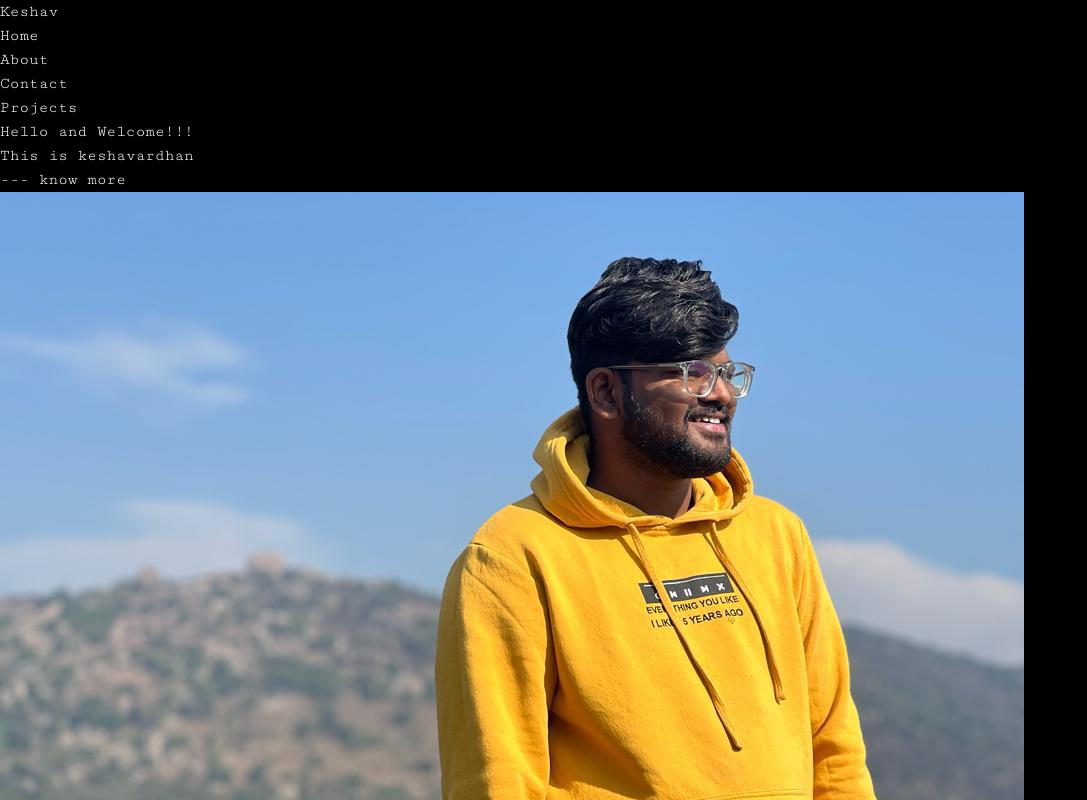
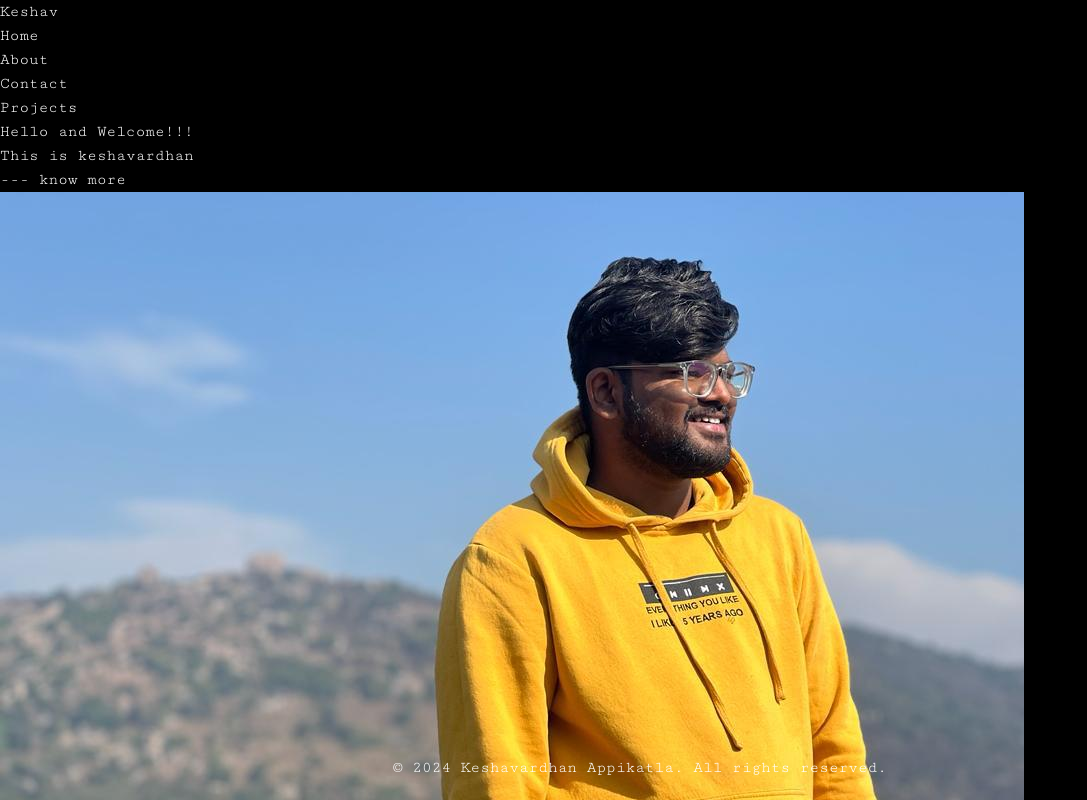
Before and after one commit to Applikatla/portfolio, a React (Vite) app: page / in a window 1280 px wide. Shown: the top 800 px of the page, without its empty margins (0-1087 px from the left). Built offline with nearby package versions, Linux system fonts and the light colour scheme.

Commit message:
5th commit

```diff
--- a/src/components/About.jsx
+++ b/src/components/About.jsx
@@ -1,7 +1,7 @@
 import React from "react";
 import Navbar from "./Navbar";
 import { useNavigate } from "react-router-dom";
-import { Fotter } from "./Footer";
+import { Footer} from "./Footer";
 
 export const About = () => {
   const commonStyles =
@@ -262,7 +262,7 @@ export const About = () => {
           </div>
         </div>
       </section>
-      <Fotter />
+      <Footer/>
     </>
   );
 };
--- a/src/components/Contact.jsx
+++ b/src/components/Contact.jsx
@@ -3,7 +3,7 @@ import Navbar from './Navbar';
 import emailjs from '@emailjs/browser';
 import { ToastContainer, toast } from 'react-toastify';
 import 'react-toastify/dist/ReactToastify.css';
-import { Fotter } from './Footer';
+import { Footer } from './Footer';
 
 const Input = ({ placeholder, name, type, value, handleChange }) => (
   <input
@@ -74,7 +74,7 @@ export const Contact = () => {
       <section className='form'>
 
       <div className="flex justify-center ">
-        <div className="p-5 sm:w-96 w-full flex flex-col justify-center items-center">
+        <div className="p-3 sm:w-96 w-full flex flex-col justify-center items-center">
           <div className="text-left">Your Name</div>
           <Input
             placeholder="Your Name"
@@ -120,7 +120,7 @@ export const Contact = () => {
         </div>
       </div>
             </section>
-          <Fotter/>
+          <Footer/>
       <ToastContainer />
     </>
   );
--- a/src/components/Footer.jsx
+++ b/src/components/Footer.jsx
@@ -1,8 +1,8 @@
 import React from 'react'
 
-export const Fotter = () => {
+export const Footer = () => {
   return (
-    <div className='text-center bg-black w-full z-10 bottom-0 shadow-lg'>
+    <div className='text-center bg-black w-full z-10 bottom-0 shadow-lg footer'>
         &copy; 2024 Keshavardhan Appikatla. All rights reserved.
     </div>
   )
--- a/src/components/Home.jsx
+++ b/src/components/Home.jsx
@@ -2,6 +2,7 @@ import React from "react";
 import Navbar from "./Navbar";
 import { useNavigate } from "react-router-dom";
 import { useState, useEffect } from "react";
+import { Footer } from "./Footer";
 export const Home = () => {
   const navigate = useNavigate();
   const [Text, setText] = useState("");
@@ -45,6 +46,10 @@ export const Home = () => {
           </div>
         </div>
       </section>
+      <div className="foot">
+
+      <Footer/>
+      </div>
     </>
   );
 };
--- a/src/components/Projects.jsx
+++ b/src/components/Projects.jsx
@@ -1,5 +1,6 @@
 import React from "react";
 import Navbar from "./Navbar";
+import { Footer } from "./Footer";
 
 export const Projects = () => {
   const commonStyles =
@@ -120,6 +121,7 @@ export const Projects = () => {
           </div>
         </div>
       </section>
+      <Footer/>
     </>
   );
 };
--- a/src/index.css
+++ b/src/index.css
@@ -98,6 +98,26 @@ body {
 .blue {
   color: skyblue
 }
+.footer {
+  bottom: 0;
+  left: 0;
+  width: 100%;
+  text-align: center;
+  color: #fff; /* Adjust text color */
+  padding: 10px 0;
+  z-index: 10; /* Ensure it stays above other elements */
+}
+.foot {
+  position:absolute;
+  bottom: 0;
+  left: 0;
+  width: 100%;
+  text-align: center;
+  color: #fff; /* Adjust text color */
+  padding: 10px 0;
+  z-index: 10; /* Ensure it stays above other elements */
+}
+
 @tailwind base;
 @tailwind components;
 @tailwind utilities;
```
